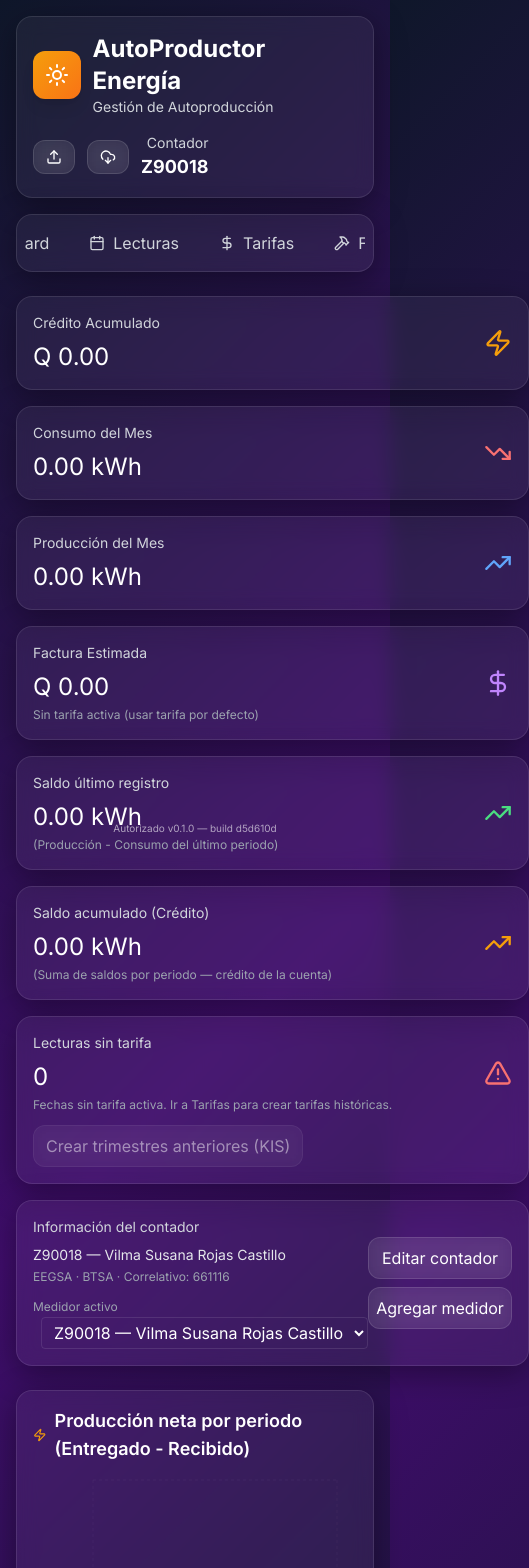
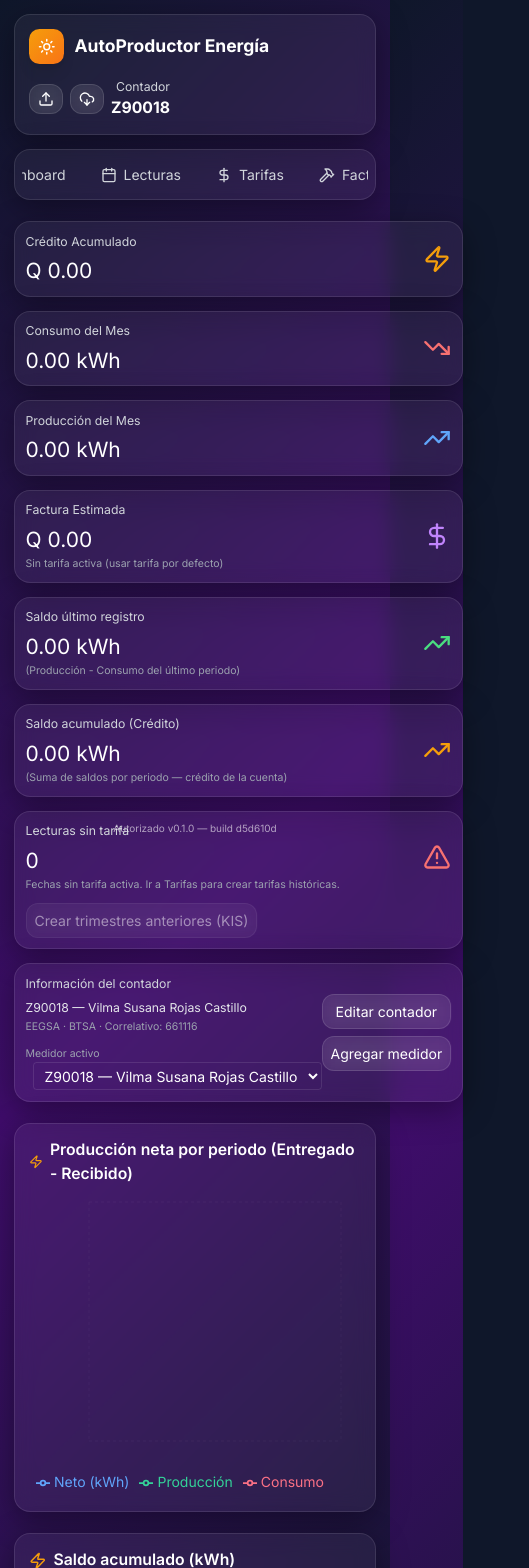
Before and after one commit to jdsandovalg/APE-PWA, a React (Vite) app in the folder pwa/: page / in a window 390 px wide. Shown: the top 1568 px of the page, 529 px wide, since content can reach past the window. Built offline with nearby package versions, Linux system fonts and the light colour scheme.

Commit message:
fix: mobile responsive tweaks (styles, navbar, app container, tables, dashboard buttons)

```diff
--- a/pwa/src/App.tsx
+++ b/pwa/src/App.tsx
@@ -18,7 +18,7 @@ export default function App(){
   },[])
 
   return (
-    <div className="min-h-screen p-4 sm:p-8">
+    <div className="min-h-screen p-4 sm:p-8 max-w-4xl mx-auto">
       <Navbar onNavigate={setView} />
       <main className="mt-6">
         {view === 'dashboard' && <Dashboard />}
--- a/pwa/src/components/Dashboard.tsx
+++ b/pwa/src/components/Dashboard.tsx
@@ -254,9 +254,9 @@ export default function Dashboard(){
                 </select>
               </div>
             </div>
-            <div className="text-right flex flex-col items-end gap-2">
-              <button className="glass-button px-3 py-2 w-36 inline-flex items-center justify-center whitespace-nowrap" onClick={()=>{ setModalInitialMeter(meterInfo); setShowMeterModal(true) }}>Editar contador</button>
-              <button className="glass-button px-3 py-2 w-36 inline-flex items-center justify-center whitespace-nowrap" onClick={()=>{ setModalInitialMeter({ contador: '', correlativo: '', propietaria: '', nit: '', distribuidora: 'EEGSA', tipo_servicio: '', sistema: '' }); setShowMeterModal(true) }}>Agregar medidor</button>
+              <div className="text-right flex flex-col items-end gap-2">
+              <button className="glass-button px-3 py-2 w-full sm:w-36 inline-flex items-center justify-center whitespace-nowrap" onClick={()=>{ setModalInitialMeter(meterInfo); setShowMeterModal(true) }}>Editar contador</button>
+              <button className="glass-button px-3 py-2 w-full sm:w-36 inline-flex items-center justify-center whitespace-nowrap" onClick={()=>{ setModalInitialMeter({ contador: '', correlativo: '', propietaria: '', nit: '', distribuidora: 'EEGSA', tipo_servicio: '', sistema: '' }); setShowMeterModal(true) }}>Agregar medidor</button>
             </div>
           </div>
         </div>
--- a/pwa/src/components/Navbar.tsx
+++ b/pwa/src/components/Navbar.tsx
@@ -107,21 +107,21 @@ export default function Navbar({ onNavigate }: { onNavigate: (v:'dashboard'|'rea
     <header>
       <div className="glass-card mb-4 p-4 flex items-center justify-between flex-wrap gap-4">
         <div className="flex items-center gap-3">
-          <div className="w-12 h-12 bg-gradient-to-br from-yellow-400 to-orange-500 rounded-xl flex items-center justify-center shadow-lg">
-            <Sun className="w-6 h-6 text-white" />
+          <div className="w-10 h-10 sm:w-12 sm:h-12 bg-gradient-to-br from-yellow-400 to-orange-500 rounded-xl flex items-center justify-center shadow-lg">
+            <Sun className="w-5 h-5 sm:w-6 sm:h-6 text-white" />
           </div>
           <div>
-            <h1 className="text-2xl font-bold">AutoProductor Energía</h1>
-            <p className="text-sm text-gray-300">Gestión de Autoproducción</p>
+            <h1 className="text-xl sm:text-2xl font-bold">AutoProductor Energía</h1>
+            <p className="hidden sm:block text-sm text-gray-300">Gestión de Autoproducción</p>
           </div>
         </div>
 
-        <div className="flex items-center gap-3">
+        <div className="flex items-center gap-2">
           <input ref={fileRef} type="file" accept="application/json" onChange={onFileChange} style={{ display: 'none' }} />
-          <button onClick={onImportClick} className="glass-button px-3 py-2 flex items-center gap-2" title="Importar datos">
+          <button onClick={onImportClick} className="glass-button px-2 py-1 sm:px-3 sm:py-2 flex items-center gap-2" title="Importar datos">
             <Upload size={16} />
           </button>
-          <button onClick={exportAll} className="glass-button px-3 py-2 flex items-center gap-2" title="Exportar datos">
+          <button onClick={exportAll} className="glass-button px-2 py-1 sm:px-3 sm:py-2 flex items-center gap-2" title="Exportar datos">
             <DownloadCloud size={16} />
           </button>
           <div className="text-right">
--- a/pwa/src/components/Readings.tsx
+++ b/pwa/src/components/Readings.tsx
@@ -127,7 +127,7 @@ export default function Readings(){
       <ConfirmModal open={showConfirmClear} title="Confirmar limpieza" message="¿Desea borrar todas las lecturas? Esta acción no se puede deshacer." onCancel={()=> setShowConfirmClear(false)} onConfirm={doClear} cancelText="Cancelar" confirmText="Borrar" />
 
       <div className="overflow-x-auto">
-        <table className="min-w-full text-left">
+        <table className="min-w-full text-left text-sm">
           <thead>
             <tr className="text-gray-300">
               <th>
--- a/pwa/src/styles/index.css
+++ b/pwa/src/styles/index.css
@@ -72,6 +72,19 @@ input:focus, button:focus, select:focus { outline: none; border-color: rgba(139,
 /* small utility to apply the same card padding and rounding */
 .card { @apply glass-card p-4 rounded-xl }
 
+/* Mobile adjustments */
+@media (max-width: 480px) {
+  html { font-size: 14px }
+  .card { padding: 0.75rem } /* smaller card padding on phones */
+  .glass-button { padding: 6px 8px } /* reduce default padding for glass buttons */
+  .btn-primary { padding: .4rem .8rem }
+}
+
+@media (max-width: 360px) {
+  html { font-size: 13px }
+  .card { padding: 0.5rem }
+}
+
 /* Toasts */
 .ap-toast { opacity:1; transition: all 220ms ease; cursor: pointer }
 .ap-toast-info { background: linear-gradient(90deg,#374151,#111827); }
```
